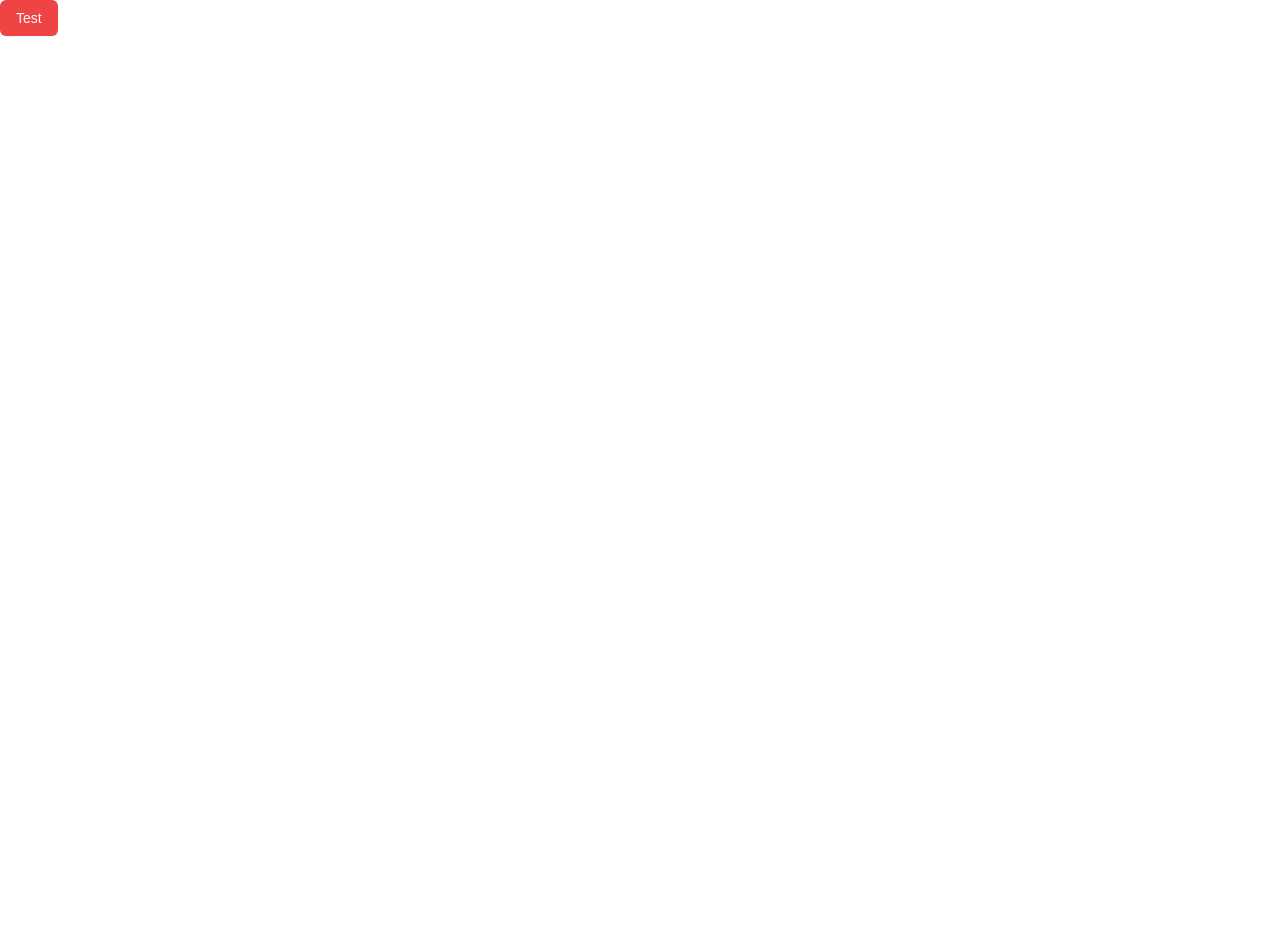
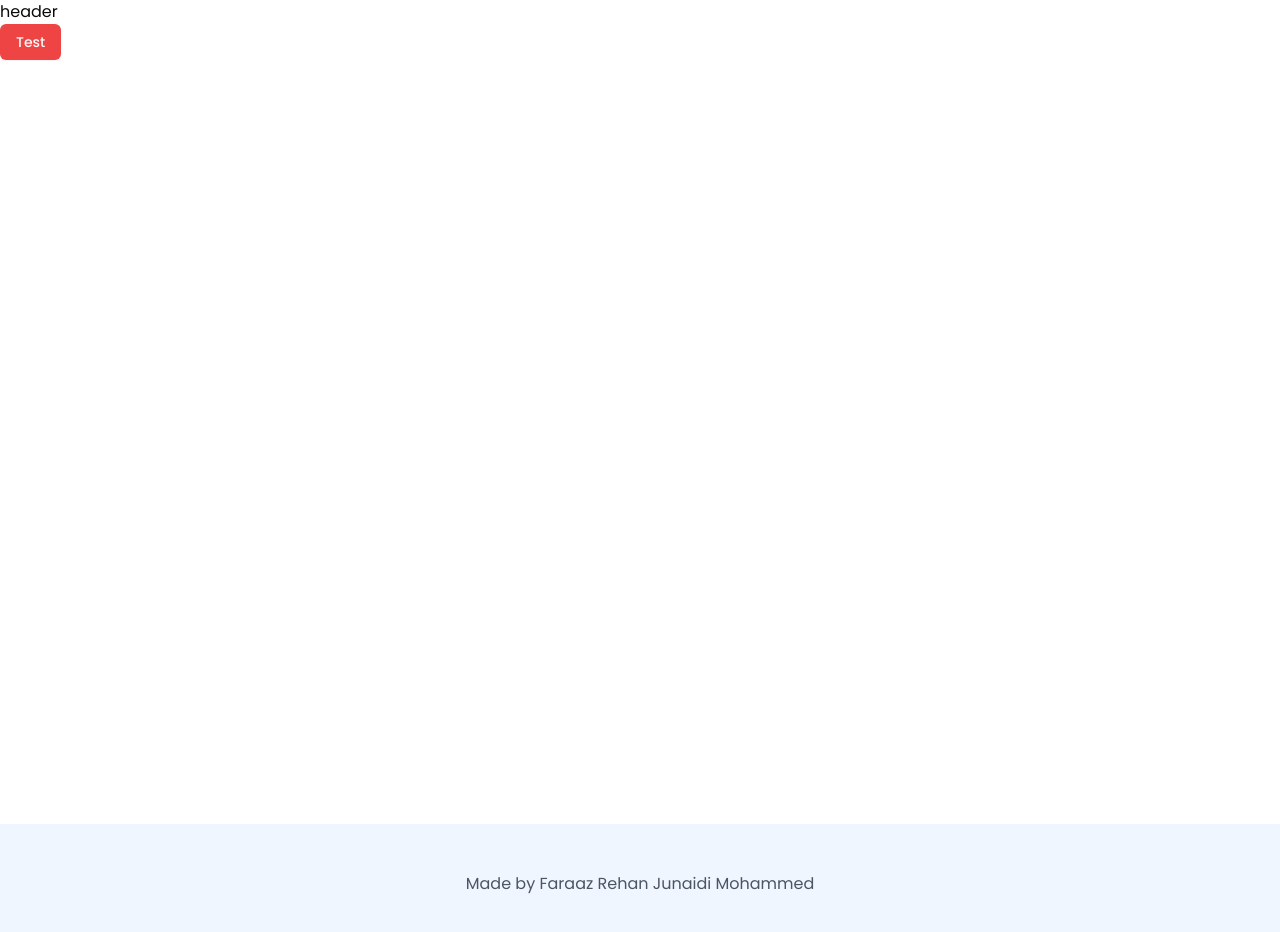
Before and after one commit to Faraazrehan2002/FinancialAI, a Next.js app: page / in a window 1280 px wide. Shown: the top 932 px of the page. Before the commit the page ends 800 px from the top, so only its background shows below. Built offline with nearby package versions, Linux system fonts and the light colour scheme.

Commit message:
App Layout

```diff
--- a/app/layout.js
+++ b/app/layout.js
@@ -1,28 +1,33 @@
-import { Geist, Geist_Mono } from "next/font/google";
 import "./globals.css";
+import { Poppins } from "next/font/google";
+import Header from "@/components/header";
 
-const geistSans = Geist({
-  variable: "--font-geist-sans",
+const font = Poppins({
   subsets: ["latin"],
-});
-
-const geistMono = Geist_Mono({
-  variable: "--font-geist-mono",
-  subsets: ["latin"],
+  weight: ["400", "500", "600", "700"],
 });
 
 export const metadata = {
-  title: "Create Next App",
-  description: "Generated by create next app",
+  title: "FinAI",
+  description: "AI-Powered Finance Platform",
 };
 
 export default function RootLayout({ children }) {
   return (
     <html lang="en">
-      <body
-        className={`${geistSans.variable} ${geistMono.variable} antialiased`}
-      >
-        {children}
+      <body className={`${font.className}`}>
+        {/* header */}
+        <Header/>
+
+        <main className="min-h-screen">{children}</main>
+        {/* footer */}
+        <footer className="bg-blue-50 py-12">
+          <div className="container mx-auto px-4 text-center text-gray-600">
+            <p>
+              Made by Faraaz Rehan Junaidi Mohammed
+            </p>
+          </div>
+        </footer>
       </body>
     </html>
   );
--- /dev/null
+++ b/components/header.jsx
@@ -0,0 +1,9 @@
+import React from 'react'
+
+const Header = () => {
+  return (
+    <div>header</div>
+  )
+}
+
+export default Header
```
